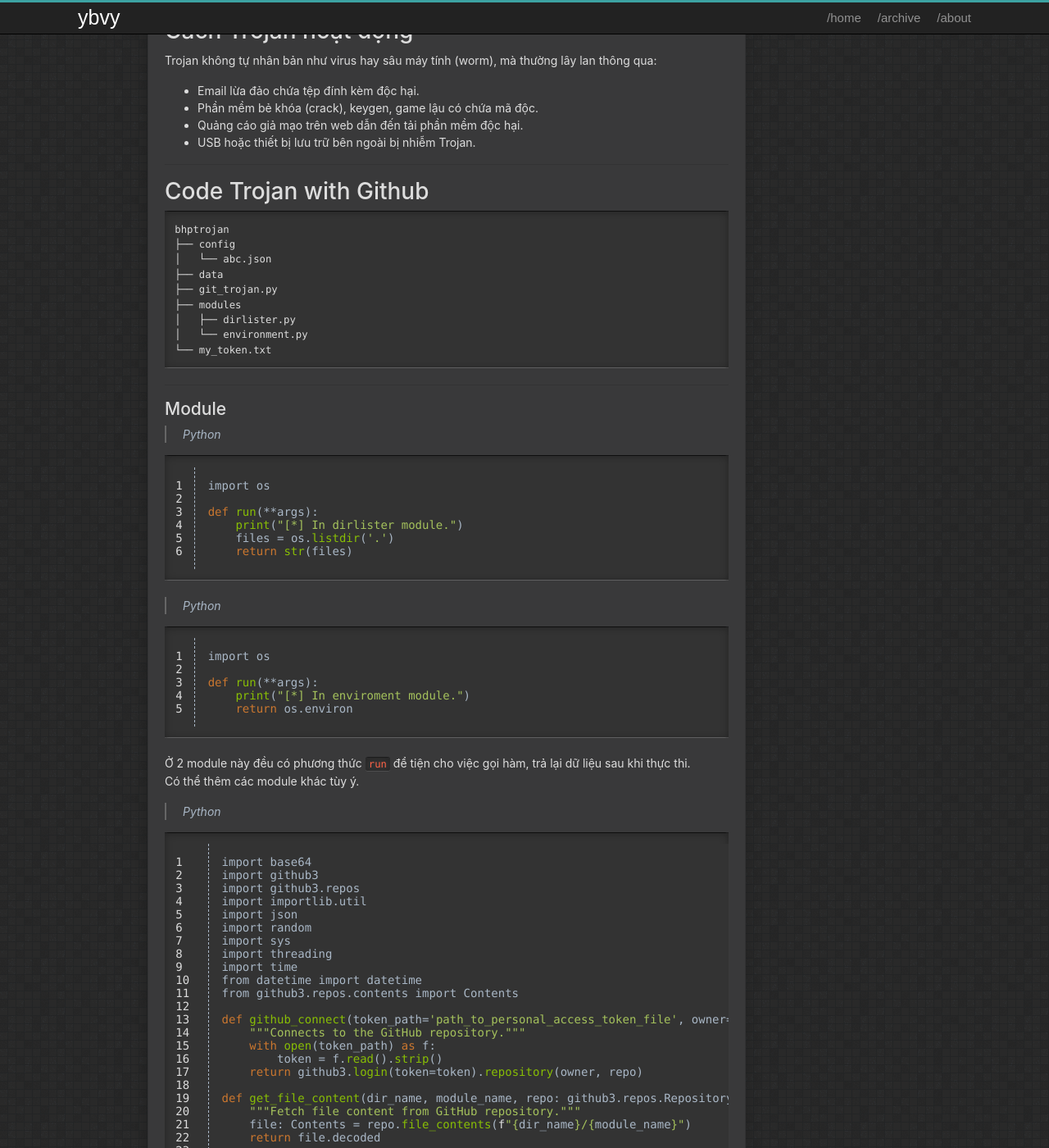
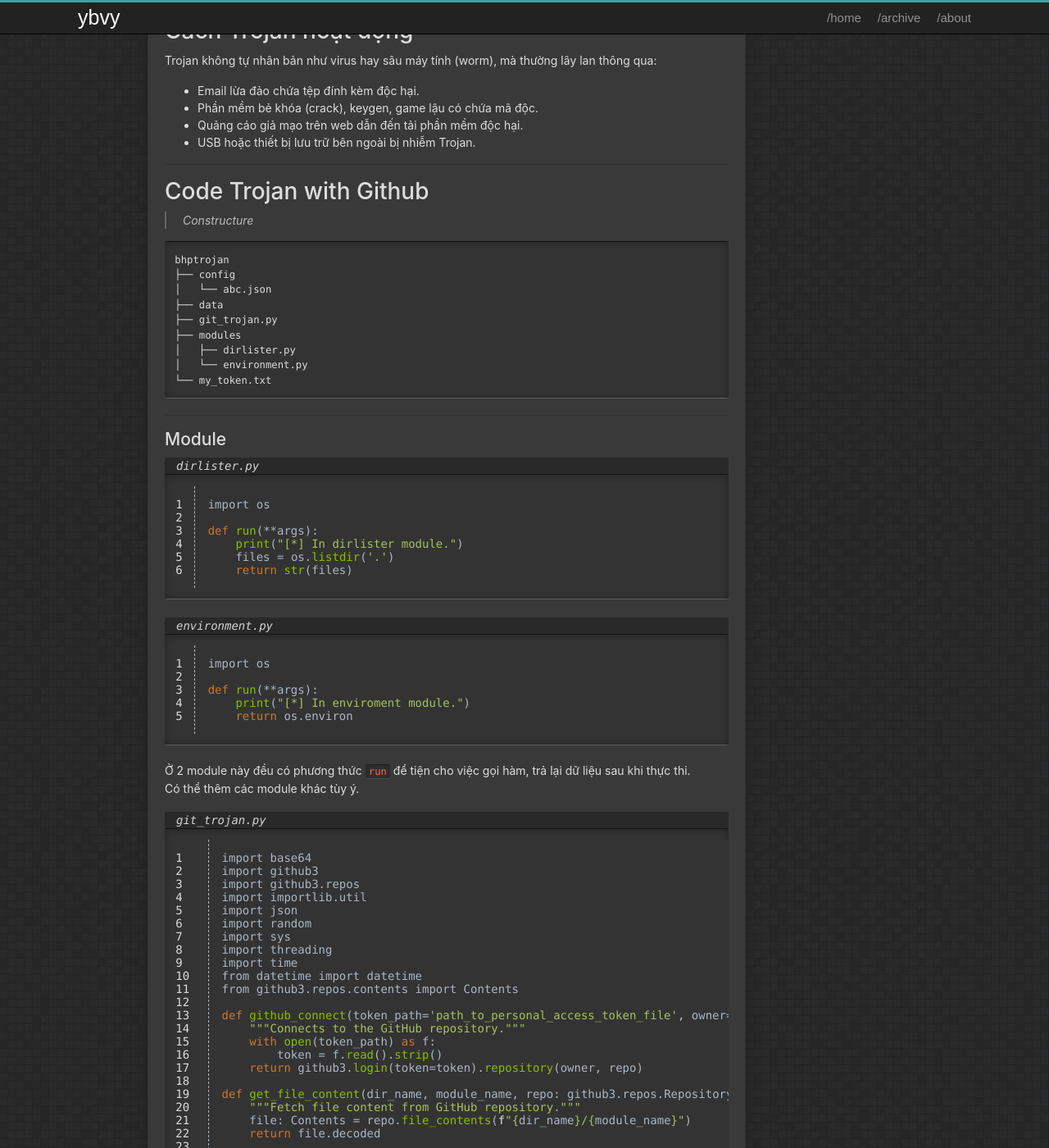
Before and after one commit to ybvy/ybvy.github.io, a Jekyll site: the page built from _posts/2025-03-21-trojan-with-github.md, in a window 1280 px wide and 1400 px high, scrolled down 502 px. Shown: the whole window at 82% size. Built offline with Jekyll 4.4.1, drawn with Linux system fonts in a browser that asks for light colours; comment, search, counter and statistics services are not loaded.

Commit message:
add post trojan

```diff
--- a/_posts/2025-03-21-trojan-with-github.md
+++ b/_posts/2025-03-21-trojan-with-github.md
@@ -32,6 +32,7 @@ Trojan không tự nhân bản như virus hay sâu máy tính (worm), mà thư
 ---
 # Code Trojan with Github
 
+> Constructure
 {% highlight bash %}
 bhptrojan
 ├── config
@@ -47,8 +48,8 @@ bhptrojan
 ---
 ## Module
 
->Python
-{:.dirlister.py}
+>dirlister.py
+{:.filename}
 {% highlight python linenos %}
 import os
 
@@ -58,8 +59,8 @@ def run(**args):
     return str(files)
 {% endhighlight %}
 
->Python
-{:.environment.py}
+>environment.py
+{:.filename}
 {% highlight python linenos %}
 import os
 
@@ -71,8 +72,8 @@ def run(**args):
 Ở 2 module này đều có phương thức `run` để tiện cho việc gọi hàm, trả lại dữ liệu sau khi thực thi.
 Có thể thêm các module khác tùy ý.
 
->Python
-{:.git_trojan.py}
+>git_trojan.py
+{:.filename}
 {% highlight python linenos %}
 import base64
 import github3
```
